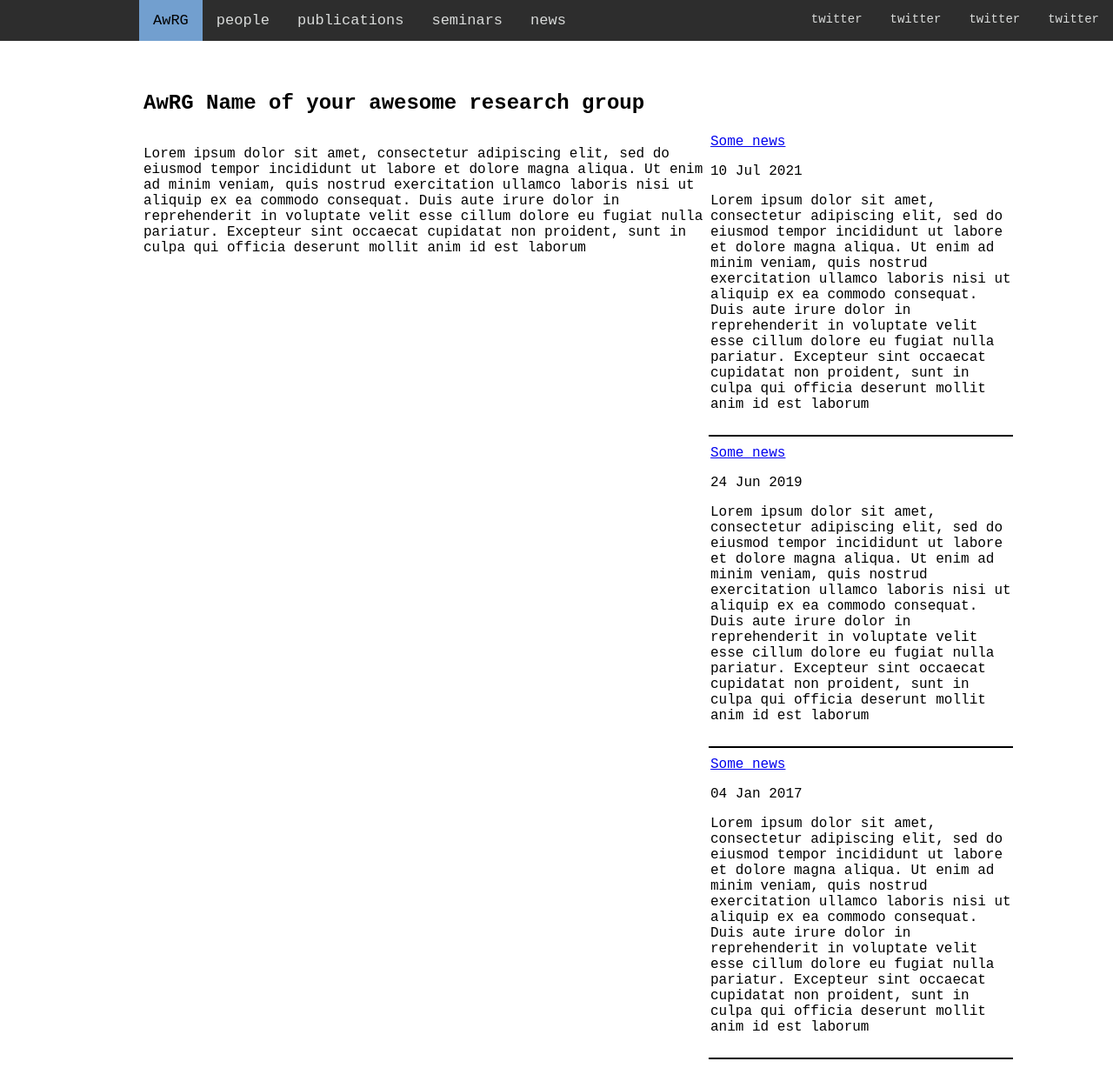
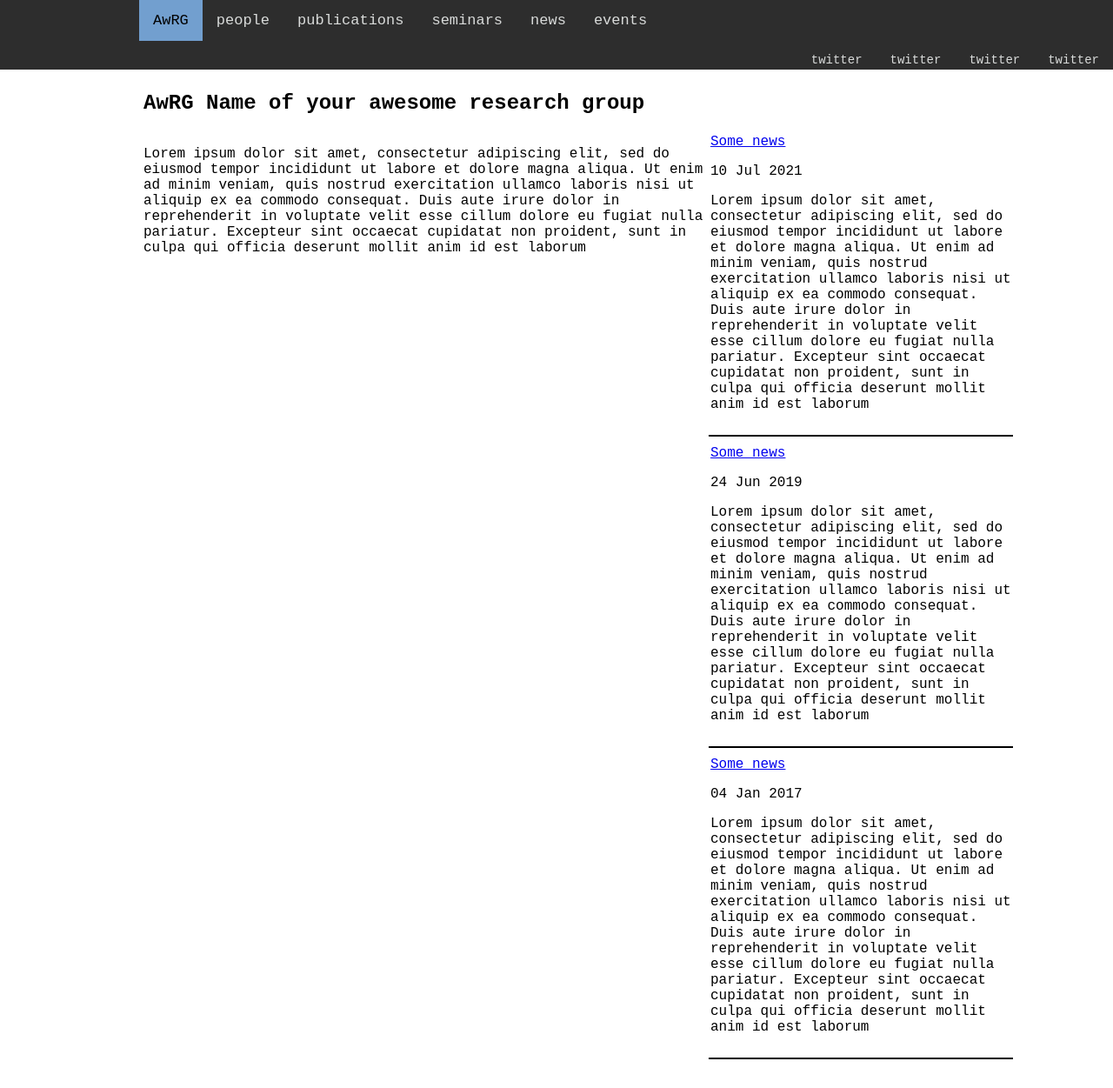
Before and after one commit to gherardovarando/web-group-template, a Jekyll site: the page built from index.md, in a window 1280 px wide and 1251 px high. Shown: the whole window at 87% size. Built offline with Jekyll 4.4.1, drawn with Linux system fonts in a browser that asks for light colours.

Commit message:
add submenus for collections

```diff
--- a/_config.yml
+++ b/_config.yml
@@ -66,6 +66,10 @@ timezone: Europe/Madrid
 ##
 future: true
 collections:
+  events:
+    output: true
+    menu: true
+    sort_by: date
   talks:
     output: true
   news:
--- a/_includes/topmenu.html
+++ b/_includes/topmenu.html
@@ -1,10 +1,27 @@
 <nav class="topnav" id="topnav">
-        {% assign pages = site.pages | sort: "weight"  %}
-         {% for pg in pages %}{% if pg.title %}{% unless pg.hide %}
-	 <a {% if pg.url == page.url %} class = "active" ,{% endif %} href="{{ pg.url | relative_url }}">{{ pg.title }}</a>
-	 {% endunless %}{% endif %}
-    {% endfor %}
-
+	{% assign collections =  site.collections | where_exp: "item", "item.menu" %}
+	{% assign pages = site.pages | sort: "weight"  %}
+	{% for pg in pages %}
+	  {% if pg.title %}{% unless pg.hide %}
+	    <a {% if pg.url == page.url %} class = "active" ,{% endif %} href="{{ pg.url | relative_url }}">{{ pg.title }}</a>
+	  {% endunless %}{% endif %}
+	{% endfor %}
+	{% for cl in collections %}
+	<div class="top-button">
+		{% if cl.menu_label %}
+		  {{ cl.menu_label }}
+		{% else %}
+		  {{ cl.label }}
+		{% endif %}
+		<nav class="subnav">
+			{% for pg in cl.docs %}
+			{% if pg.title %}{% unless pg.hide %}
+			<a {% if pg.url == page.url %} class = "active" ,{% endif %} href="{{ pg.url | relative_url }}">{{ pg.title }}</a>
+			{% endunless %}{% endif %}
+			{% endfor %}
+		</nav>
+	</div>
+	{% endfor %}
     <div class="plinks">
       {% for link in site.links %}
     <a class = "plink" href = "{{ link.url }}">{{ link.name }}</a>
--- a/assets/style/style.css
+++ b/assets/style/style.css
@@ -105,7 +105,8 @@ div.title {
 
 
 /* Style the links inside the navigation bar */
-.topnav a {
+.topnav a, .topnav div.top-button {
+  display: block;
   float: left;
   color: #d9dbda;
   text-align: center;
@@ -117,6 +118,11 @@ div.title {
 
 /* Change the color of links on hover */
 .topnav a:hover {
+  background-color: #729FCF;
+  color: black;
+}
+
+.topnav div.top-button:hover {
   background-color: #268BD2;
   color: black;
 }
@@ -143,13 +149,32 @@ div.title {
 	color: white;
 }
 
+
+.subnav {
+ display: none;
+ position: fixed;
+ left: 0;
+ width: 100%;
+ height: auto;
+ z-index: 1;
+ background-color: #268BD2;
+ color: black;
+}
+
+
+
+.topnav div:hover .subnav {
+  display: block;
+}
+
+
 .topnav .menubutton {
   display: none;
 }
 
 
 div.bibtexout {
-   background: #f4f4f4;
+    background: #f4f4f4;
     border: 1px solid #ddd;
     border-left: 3px solid #268BD2;
     color: #666;
```
Also changed, not shown: _events/workshop1.md (added, +11 -0 lines), _events/workshop2.md (added, +11 -0 lines).
